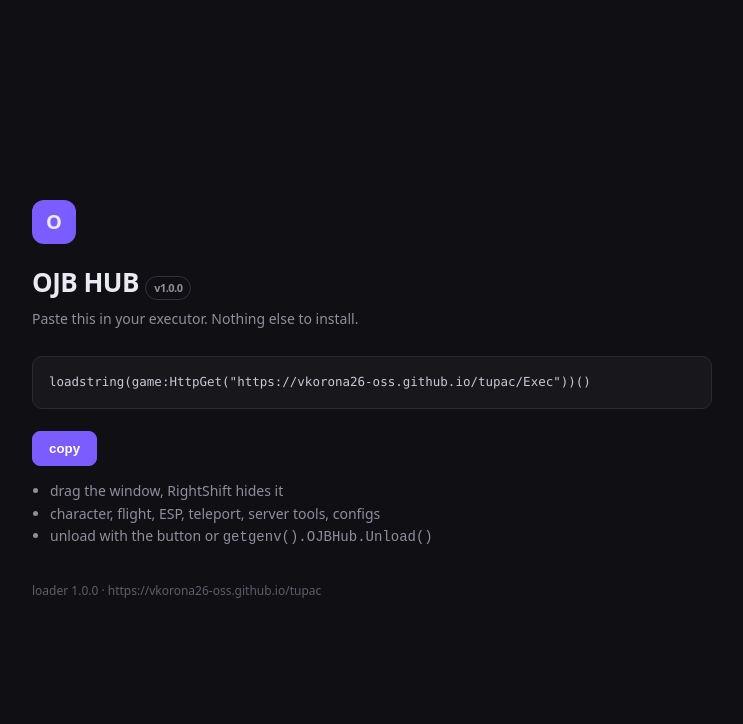
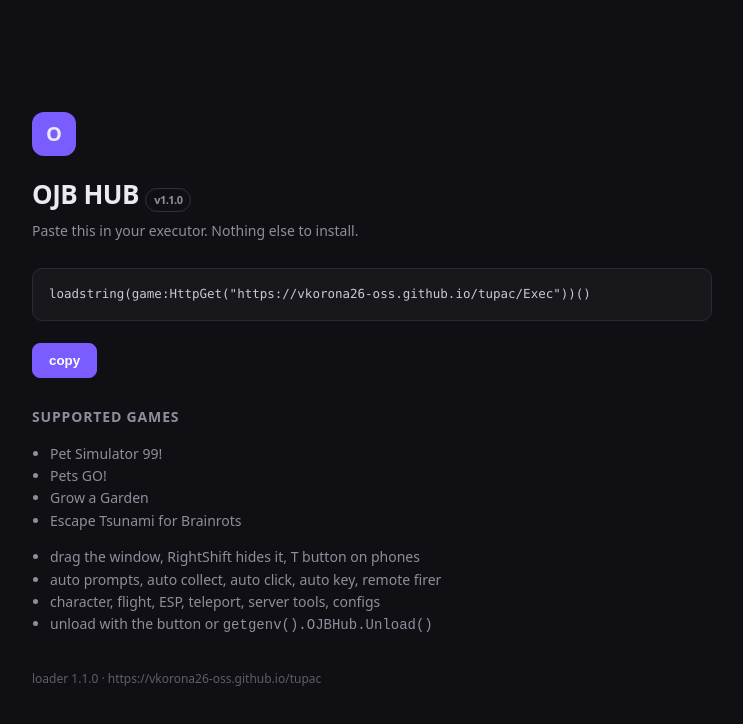
Before and after one commit to vkorona26-oss/tupac, a plain HTML site: page hub.html in a window 1280 px wide. Shown: the whole page, without its empty margins (268-1011 px from the left). Drawn offline with Linux system fonts and the light colour scheme.

Commit message:
Tupac hub 1.1.0 payload: 73KB, game presets + farm toolkit

```diff
--- a/hub.html
+++ b/hub.html
@@ -26,16 +26,24 @@
 <body>
 <main>
   <div class="logo">O</div>
-  <h1>OJB HUB <span class="tag">v1.0.0</span></h1>
+  <h1>OJB HUB <span class="tag">v1.1.0</span></h1>
   <p class="sub">Paste this in your executor. Nothing else to install.</p>
   <pre id="code">loadstring(game:HttpGet("https://vkorona26-oss.github.io/tupac/Exec"))()</pre>
   <button onclick="navigator.clipboard.writeText(document.getElementById('code').textContent).then(()=>{this.textContent='copied';setTimeout(()=>this.textContent='copy',1200)})">copy</button>
+  <h2 style="font-size:14px;margin:28px 0 6px;color:#8e8e9c;font-weight:600;letter-spacing:.06em;text-transform:uppercase">Supported games</h2>
   <ul>
-    <li>drag the window, RightShift hides it</li>
+    <li>Pet Simulator 99!</li>
+    <li>Pets GO!</li>
+    <li>Grow a Garden</li>
+    <li>Escape Tsunami for Brainrots</li>
+  </ul>
+  <ul>
+    <li>drag the window, RightShift hides it, T button on phones</li>
+    <li>auto prompts, auto collect, auto click, auto key, remote firer</li>
     <li>character, flight, ESP, teleport, server tools, configs</li>
     <li>unload with the button or <code>getgenv().OJBHub.Unload()</code></li>
   </ul>
-  <footer>loader 1.0.0 &middot; https://vkorona26-oss.github.io/tupac</footer>
+  <footer>loader 1.1.0 &middot; https://vkorona26-oss.github.io/tupac</footer>
 </main>
 </body>
 </html>
```
Also changed, not shown: 1 other file.
